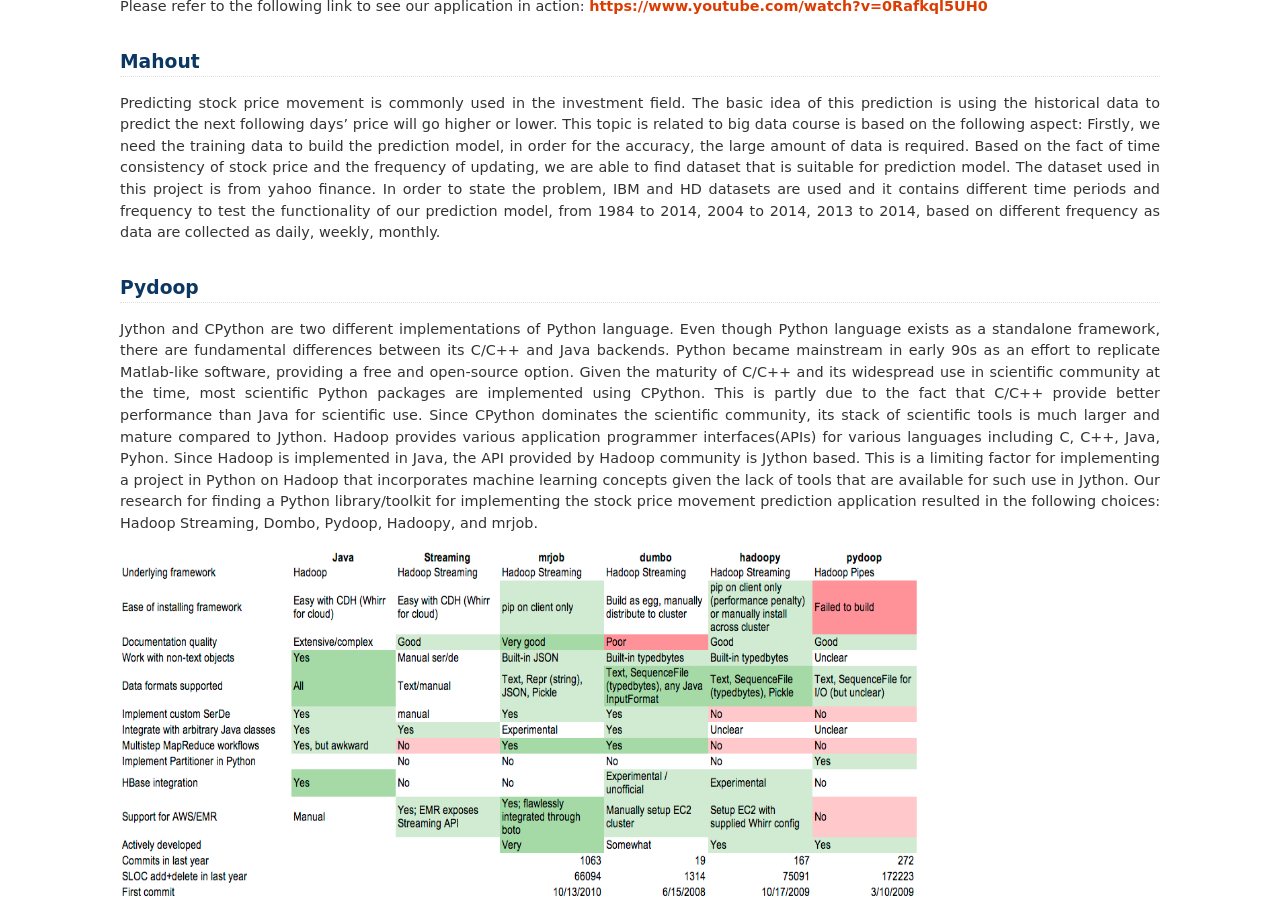
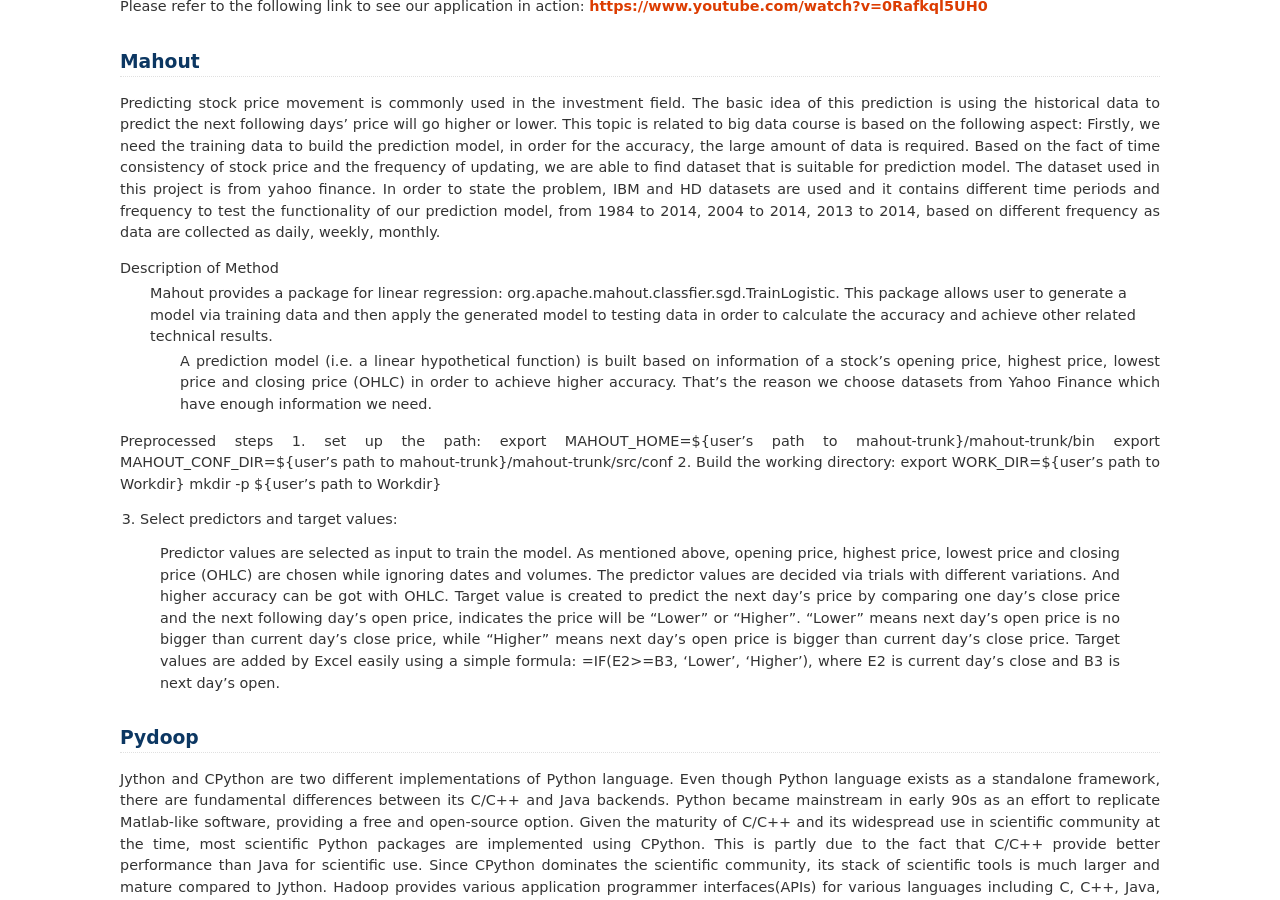
Before and after one commit to Sapphirine/Stock-price-Movement-Prediction, a Sphinx documentation site: the page built from source/index.rst, in a window 1280 px wide and 900 px high, scrolled down 517 px. Built offline with Sphinx 7.4.7, drawn with Linux system fonts in a browser that asks for light colours.

Commit message:
Update index.rst

```diff
--- a/source/index.rst
+++ b/source/index.rst
@@ -28,6 +28,23 @@
 ==================
 
 Predicting stock price movement is commonly used in the investment field. The basic idea of this prediction is using the historical data to predict the next following days’ price will go higher or lower. This topic is related to big data course is based on the following aspect: Firstly, we need the training data to build the prediction model, in order for the accuracy, the large amount of data is required. Based on the fact of time consistency of stock price and the frequency of updating, we are able to find dataset that is suitable for prediction model. The dataset used in this project is from yahoo finance. In order to state the problem, IBM and HD datasets are used and it contains different time periods and frequency to test the functionality of our prediction model, from 1984 to 2014, 2004 to 2014, 2013 to 2014, based on different frequency as data are collected as daily, weekly, monthly.
+
+Description of Method
+       	Mahout provides a package for linear regression: org.apache.mahout.classfier.sgd.TrainLogistic. This package allows user to generate a model via training data and then apply the generated model to testing data in order to calculate the accuracy and achieve other related technical results.
+ 	      A prediction model (i.e. a linear hypothetical function) is built based on information of a stock’s opening price, highest price, lowest price and closing price (OHLC) in order to achieve higher accuracy. That’s the reason we choose datasets from Yahoo Finance which have enough information we need.
+
+Preprocessed steps
+1. 	set up the path:
+export MAHOUT_HOME=${user’s path to mahout-trunk}/mahout-trunk/bin
+export MAHOUT_CONF_DIR=${user’s path to mahout-trunk}/mahout-trunk/src/conf
+2.  Build the working directory:
+export WORK_DIR=${user’s path to Workdir}
+mkdir -p ${user’s path to Workdir}
+
+3. 	Select predictors and target values:
+    Predictor values are selected as input to train the model. As mentioned above, opening price, highest price, lowest price and closing price (OHLC) are chosen while ignoring dates and volumes. The predictor values are decided via trials with different variations. And higher accuracy can be got with OHLC.
+    Target value is created to predict the next day’s price by comparing one day’s close price and the next following day’s open price, indicates the price will be “Lower” or “Higher”. “Lower” means next day’s open price is no bigger than current day’s close price, while “Higher” means next day’s open price is bigger than current day’s close price. Target values are added by Excel easily using a simple formula: =IF(E2>=B3, ‘Lower’, ‘Higher’), where E2 is current day’s close and B3 is next day’s open.
+
 
 
 Pydoop
```
